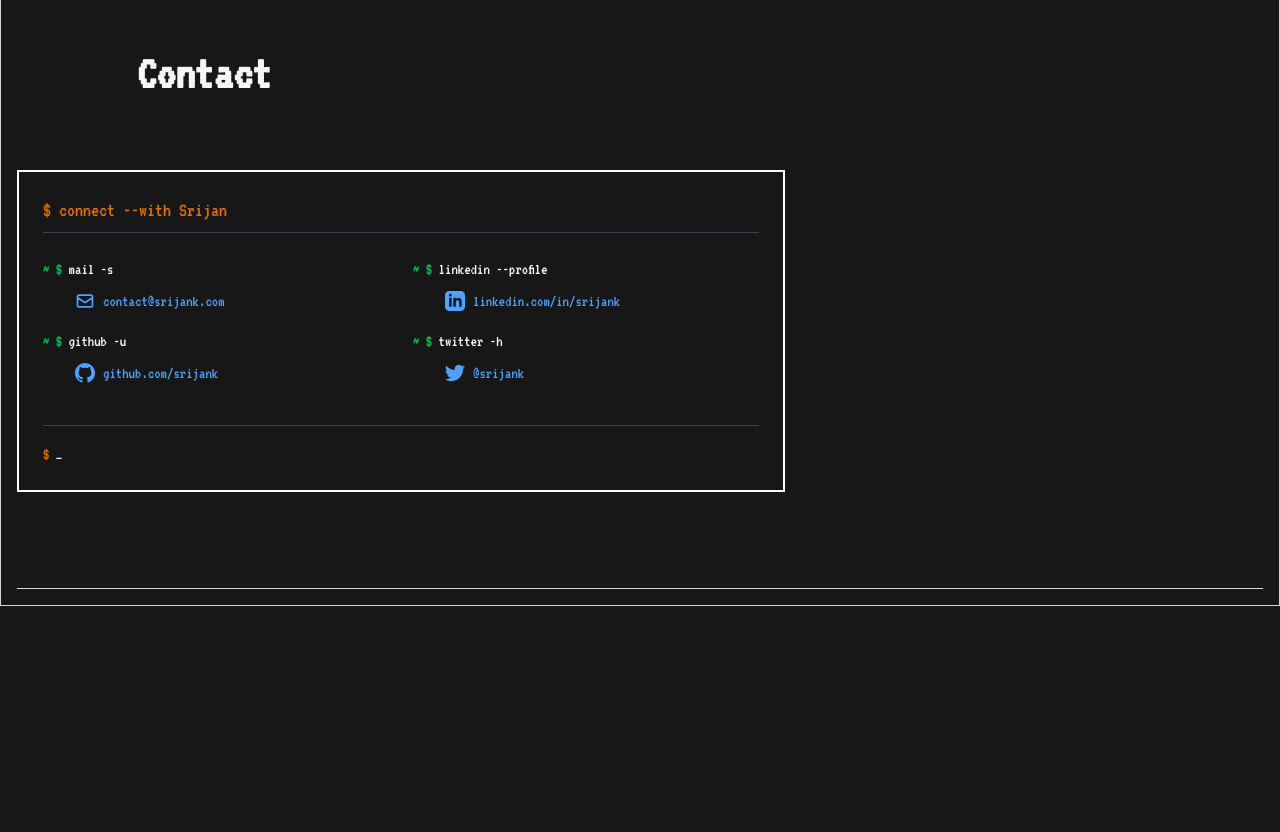
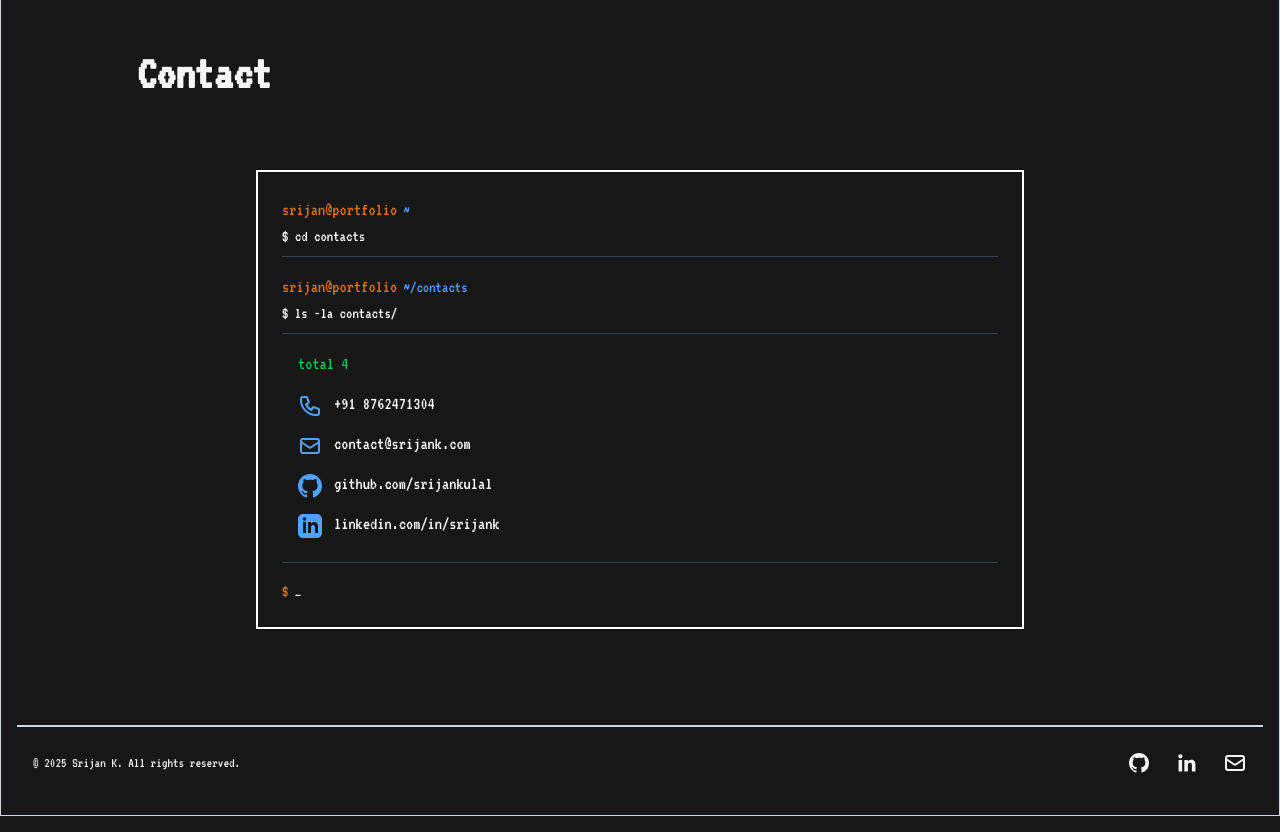
Before and after one commit to srijankulal/srijan-k, a Next.js app: page / in a window 1280 px wide. Shown: the part 2620-3452 px from the top of the page. Before the commit the page ends 3242 px from the top, so only its background shows below. Built offline with nearby package versions, Linux system fonts and the light colour scheme.

Commit message:
mostly done pc side

```diff
--- a/src/app/page.tsx
+++ b/src/app/page.tsx
@@ -1,4 +1,5 @@
 // import Contact from "@/components/contact"
+import Contact from "@/components/contact";
 import Header from "@/components/Header";
 
 import ProjectCard from "@/components/ProjectsCard";
@@ -179,87 +180,11 @@ export default function Home() {
                   </div>
 
                 </div>
+                {/*Contact*/}
+                <Contact />
 
-
-
-                {/*Contact*/}
-
-                <div className="w-full mt-16 mb-8 pt-22">
-                <h2 className="text-5xl font-bold mb-8 text-left lg:pl-30">Contact</h2>
-                <div className="flex flex-col justify-center items-start w-full pt-10">
-                <div className="terminal-style-contact w-full max-w-3xl p-6 border-2 border-white bg-back bg-opacity-80 text-left">
-                  <div className="mb-4 border-b border-gray-700 pb-2">
-                  <span className="text-amber-600 font-mono text-xl">$ connect --with Srijan</span>
-                  </div>
-
-                  <div className="grid grid-cols-1 md:grid-cols-2 gap-6 mt-6">
-                  <div>
-                    <div className="mb-4">
-                    <span className="text-green-500 font-mono">~ $ </span>
-                    <span className="text-white">mail -s</span>
-                    <div className="pl-8 pt-2 flex items-center">
-                      <svg xmlns="http://www.w3.org/2000/svg" className="h-5 w-5 mr-2 text-blue-400" fill="none" viewBox="0 0 24 24" stroke="currentColor">
-                      <path strokeLinecap="round" strokeLinejoin="round" strokeWidth={2} d="M3 8l7.89 5.26a2 2 0 002.22 0L21 8M5 19h14a2 2 0 002-2V7a2 2 0 00-2-2H5a2 2 0 00-2 2v10a2 2 0 002 2z" />
-                      </svg>
-                      <a href="mailto:contact@srijank.com" className="text-blue-400 hover:underline">
-                      contact@srijank.com
-                      </a>
-                    </div>
-                    </div>
-
-                    <div className="mb-4">
-                    <span className="text-green-500 font-mono">~ $ </span>
-                    <span className="text-white">github -u</span>
-                    <div className="pl-8 pt-2 flex items-center">
-                      <svg xmlns="http://www.w3.org/2000/svg" className="h-5 w-5 mr-2 text-blue-400" fill="currentColor" viewBox="0 0 24 24">
-                      <path d="M12 0c-6.626 0-12 5.373-12 12 0 5.302 3.438 9.8 8.207 11.387.599.111.793-.261.793-.577v-2.234c-3.338.726-4.033-1.416-4.033-1.416-.546-1.387-1.333-1.756-1.333-1.756-1.089-.745.083-.729.083-.729 1.205.084 1.839 1.237 1.839 1.237 1.07 1.834 2.807 1.304 3.492.997.107-.775.418-1.305.762-1.604-2.665-.305-5.467-1.334-5.467-5.931 0-1.311.469-2.381 1.236-3.221-.124-.303-.535-1.524.117-3.176 0 0 1.008-.322 3.301 1.23.957-.266 1.983-.399 3.003-.404 1.02.005 2.047.138 3.006.404 2.291-1.552 3.297-1.23 3.297-1.23.653 1.653.242 2.874.118 3.176.77.84 1.235 1.911 1.235 3.221 0 4.609-2.807 5.624-5.479 5.921.43.372.823 1.102.823 2.222v3.293c0 .319.192.694.801.576 4.765-1.589 8.199-6.086 8.199-11.386 0-6.627-5.373-12-12-12z"/>
-                      </svg>
-                      <a href="https://github.com/srijank" className="text-blue-400 hover:underline">
-                      github.com/srijank
-                      </a>
-                    </div>
-                    </div>
-                  </div>
-
-                  <div>
-                    <div className="mb-4">
-                    <span className="text-green-500 font-mono">~ $ </span>
-                    <span className="text-white">linkedin --profile</span>
-                    <div className="pl-8 pt-2 flex items-center">
-                      <svg xmlns="http://www.w3.org/2000/svg" className="h-5 w-5 mr-2 text-blue-400" fill="currentColor" viewBox="0 0 24 24">
-                      <path d="M19 0h-14c-2.761 0-5 2.239-5 5v14c0 2.761 2.239 5 5 5h14c2.762 0 5-2.239 5-5v-14c0-2.761-2.238-5-5-5zm-11 19h-3v-11h3v11zm-1.5-12.268c-.966 0-1.75-.79-1.75-1.764s.784-1.764 1.75-1.764 1.75.79 1.75 1.764-.783 1.764-1.75 1.764zm13.5 12.268h-3v-5.604c0-3.368-4-3.113-4 0v5.604h-3v-11h3v1.765c1.396-2.586 7-2.777 7 2.476v6.759z"/>
-                      </svg>
-                      <a href="https://linkedin.com/in/srijank" className="text-blue-400 hover:underline">
-                      linkedin.com/in/srijank
-                      </a>
-                    </div>
-                    </div>
-
-                    <div className="mb-4">
-                    <span className="text-green-500 font-mono">~ $ </span>
-                    <span className="text-white">twitter -h</span>
-                    <div className="pl-8 pt-2 flex items-center">
-                      <svg xmlns="http://www.w3.org/2000/svg" className="h-5 w-5 mr-2 text-blue-400" fill="currentColor" viewBox="0 0 24 24">
-                      <path d="M23.953 4.57a10 10 0 01-2.825.775 4.958 4.958 0 002.163-2.723 10.059 10.059 0 01-3.127 1.195 4.92 4.92 0 00-8.384 4.482C7.69 8.095 4.067 6.13 1.64 3.162a4.822 4.822 0 00-.666 2.475c0 1.71.87 3.213 2.188 4.096a4.904 4.904 0 01-2.228-.616v.06a4.923 4.923 0 003.946 4.827 4.996 4.996 0 01-2.212.085 4.936 4.936 0 004.604 3.417 9.867 9.867 0 01-6.102 2.105c-.39 0-.779-.023-1.17-.067a13.995 13.995 0 007.557 2.209c9.053 0 13.998-7.496 13.998-13.985 0-.21 0-.42-.015-.63A9.935 9.935 0 0024 4.59z"/>
-                      </svg>
-                      <a href="https://twitter.com/srijank" className="text-blue-400 hover:underline">
-                      @srijank
-                      </a>
-                    </div>
-                    </div>
-                    </div>
-                  </div>
-
-
-                  <div className="mt-6 pt-4 border-t border-gray-700">
-                  <span className="text-amber-600 font-mono">$ </span>
-                  <span className="animate-caret-blink">_</span>
-                  </div>
-                </div>
-                </div>
-                </div>
- </div>
-            </div>
+        </div>
+      </div>
 
 
 
@@ -267,7 +192,36 @@ export default function Home() {
 
 
     </div>
-
+    {/* Footer */}
+    <footer className="border-t border-gray-300 py-6">
+      <div className="container mx-auto px-4">
+        <div className="flex flex-col md:flex-row justify-between items-center">
+          <div className="mb-4 md:mb-0">
+            <p className="text-sm">© {new Date().getFullYear()} Srijan K. All rights reserved.</p>
+          </div>
+          <div className="flex space-x-6">
+            <Link href="https://github.com/srijankulal" className="hover:text-gray-400 transition-colors">
+              <span className="sr-only">GitHub</span>
+              <svg className="h-6 w-6" fill="currentColor" viewBox="0 0 24 24" aria-hidden="true">
+                <path fillRule="evenodd" d="M12 2C6.477 2 2 6.484 2 12.017c0 4.425 2.865 8.18 6.839 9.504.5.092.682-.217.682-.483 0-.237-.008-.868-.013-1.703-2.782.605-3.369-1.343-3.369-1.343-.454-1.158-1.11-1.466-1.11-1.466-.908-.62.069-.608.069-.608 1.003.07 1.531 1.032 1.531 1.032.892 1.53 2.341 1.088 2.91.832.092-.647.35-1.088.636-1.338-2.22-.253-4.555-1.113-4.555-4.951 0-1.093.39-1.988 1.029-2.688-.103-.253-.446-1.272.098-2.65 0 0 .84-.27 2.75 1.026A9.564 9.564 0 0112 6.844c.85.004 1.705.115 2.504.337 1.909-1.296 2.747-1.027 2.747-1.027.546 1.379.202 2.398.1 2.651.64.7 1.028 1.595 1.028 2.688 0 3.848-2.339 4.695-4.566 4.943.359.309.678.92.678 1.855 0 1.338-.012 2.419-.012 2.747 0 .268.18.58.688.482A10.019 10.019 0 0022 12.017C22 6.484 17.522 2 12 2z" clipRule="evenodd" />
+              </svg>
+            </Link>
+            <Link href="https://www.linkedin.com/in/srijan-kulal" className="hover:text-gray-400 transition-colors">
+              <span className="sr-only">LinkedIn</span>
+              <svg className="h-6 w-6" fill="currentColor" viewBox="0 0 24 24" aria-hidden="true">
+                <path d="M20.447 20.452h-3.554v-5.569c0-1.328-.027-3.037-1.852-3.037-1.853 0-2.136 1.445-2.136 2.939v5.667H9.351V9h3.414v1.561h.046c.477-.9 1.637-1.85 3.37-1.85 3.601 0 4.267 2.37 4.267 5.455v6.286zM5.337 7.433c-1.144 0-2.063-.926-2.063-2.065 0-1.138.92-2.063 2.063-2.063 1.14 0 2.064.925 2.064 2.063 0 1.139-.925 2.065-2.064 2.065zm1.782 13.019H3.555V9h3.564v11.452z" />
+              </svg>
+            </Link>
+            <Link href="mailto:srijankulal1010@gmail.com" className="hover:text-gray-400 transition-colors">
+              <span className="sr-only">Email</span>
+              <svg className="h-6 w-6" fill="none" stroke="currentColor" viewBox="0 0 24 24" xmlns="http://www.w3.org/2000/svg">
+                <path strokeLinecap="round" strokeLinejoin="round" strokeWidth={2} d="M3 8l7.89 5.26a2 2 0 002.22 0L21 8M5 19h14a2 2 0 002-2V7a2 2 0 00-2-2H5a2 2 0 00-2 2v10a2 2 0 002 2z" />
+              </svg>
+            </Link>
+          </div>
+        </div>
+      </div>
+    </footer>
 
   </div>
       </>
--- a/src/components/contact.tsx
+++ b/src/components/contact.tsx
@@ -1,12 +1,74 @@
 export default function Contact() {
     return (
-      <section id="contact" className="py-20 bg-gray-100 text-center">
-        <h2 className="text-3xl font-semibold">Contact</h2>
-        <p className="text-gray-600 mt-2">Email: srijan@example.com</p>
-        <div className="mt-4">
-          <a href="https://github.com/srijan" className="text-blue-500">GitHub</a> |
-          <a href="https://linkedin.com/in/srijan" className="text-blue-500 ml-2">LinkedIn</a>
-        </div>
-      </section>
+      <div className="w-full mt-16 mb-8 pt-22">
+                <h2 className="text-5xl font-bold mb-8 text-left lg:pl-30">Contact</h2>
+                <div className="flex flex-col justify-center items-center w-full pt-10">
+                <div className="terminal-style-contact w-full max-w-3xl p-6 border-2 border-white bg-back bg-opacity-80 text-left">
+                      <div className="mb-4 border-b border-gray-700 pb-2">
+                      <span className="text-amber-600 font-mono text-lg">srijan@portfolio</span>
+                      <span className="text-blue-400 font-mono"> ~</span>
+                      <br></br>
+                        <span className="text-white font-mono"> $ cd contacts</span>
+                      </div>
+
+                      <div className="mb-4 border-b border-gray-700 pb-2">
+                      <span className="text-amber-600 font-mono text-lg">srijan@portfolio</span>
+                      <span className="text-blue-400 font-mono"> ~/contacts</span><br></br>
+                        <span className="text-white font-mono">$ ls -la contacts/</span>
+                        </div>
+
+                        <div className="font-mono mt-4 pl-4">
+                          <div className="mb-3 text-green-500 text-lg">total 4</div>
+                          <div className="grid grid-cols-3 gap-3 mb-3">
+                          <div className="col-span-1 text-blue-400">
+                            <svg xmlns="http://www.w3.org/2000/svg" className="h-6 w-6 inline-block mr-3" fill="none" viewBox="0 0 24 24" stroke="currentColor">
+                            <path strokeLinecap="round" strokeLinejoin="round" strokeWidth={2} d="M3 5a2 2 0 012-2h3.28a1 1 0 01.948.684l1.498 4.493a1 1 0 01-.502 1.21l-2.257 1.13a11.042 11.042 0 005.516 5.516l1.13-2.257a1 1 0 011.21-.502l4.493 1.498a1 1 0 01.684.949V19a2 2 0 01-2 2h-1C9.716 21 3 14.284 3 6V5z" />
+                            </svg>
+                            <span className="text-white text-lg">+91 8762471304</span>
+                          </div>
+                          </div>
+                          <div className="grid grid-cols-3 gap-3 mb-3">
+                          <div className="col-span-1 text-blue-400">
+                            <svg xmlns="http://www.w3.org/2000/svg" className="h-6 w-6 inline-block mr-3" fill="none" viewBox="0 0 24 24" stroke="currentColor">
+                            <path strokeLinecap="round" strokeLinejoin="round" strokeWidth={2} d="M3 8l7.89 5.26a2 2 0 002.22 0L21 8M5 19h14a2 2 0 002-2V7a2 2 0 00-2-2H5a2 2 0 00-2 2v10a2 2 0 002 2z" />
+                            </svg>
+                            <a href="mailto:srijankulal1010@gmail.com" className="text-white text-lg hover:underline">
+                            contact@srijank.com
+                            </a>
+                          </div>
+                          </div>
+
+                          <div className="grid grid-cols-3 gap-3 mb-3">
+                          <div className="col-span-1 text-blue-400">
+                            <svg xmlns="http://www.w3.org/2000/svg" className="h-6 w-6 inline-block mr-3" fill="currentColor" viewBox="0 0 24 24">
+                            <path d="M12 0c-6.626 0-12 5.373-12 12 0 5.302 3.438 9.8 8.207 11.387.599.111.793-.261.793-.577v-2.234c-3.338.726-4.033-1.416-4.033-1.416-.546-1.387-1.333-1.756-1.333-1.756-1.089-.745.083-.729.083-.729 1.205.084 1.839 1.237 1.839 1.237 1.07 1.834 2.807 1.304 3.492.997.107-.775.418-1.305.762-1.604-2.665-.305-5.467-1.334-5.467-5.931 0-1.311.469-2.381 1.236-3.221-.124-.303-.535-1.524.117-3.176 0 0 1.008-.322 3.301 1.23.957-.266 1.983-.399 3.003-.404 1.02.005 2.047.138 3.006.404 2.291-1.552 3.297-1.23 3.297-1.23.653 1.653.242 2.874.118 3.176.77.84 1.235 1.911 1.235 3.221 0 4.609-2.807 5.624-5.479 5.921.43.372.823 1.102.823 2.222v3.293c0 .319.192.694.801.576 4.765-1.589 8.199-6.086 8.199-11.386 0-6.627-5.373-12-12-12z"/>
+                            </svg>
+                            <a href="https://github.com/srijankulal" className="text-white text-lg hover:underline">
+                            github.com/srijankulal
+                            </a>
+                          </div>
+                          </div>
+
+                          <div className="grid grid-cols-3 gap-3 mb-3">
+                          <div className="col-span-1 text-blue-400">
+                            <svg xmlns="http://www.w3.org/2000/svg" className="h-6 w-6 inline-block mr-3" fill="currentColor" viewBox="0 0 24 24">
+                            <path d="M19 0h-14c-2.761 0-5 2.239-5 5v14c0 2.761 2.239 5 5 5h14c2.762 0 5-2.239 5-5v-14c0-2.761-2.238-5-5-5zm-11 19h-3v-11h3v11zm-1.5-12.268c-.966 0-1.75-.79-1.75-1.764s.784-1.764 1.75-1.764 1.75.79 1.75 1.764-.783 1.764-1.75 1.764zm13.5 12.268h-3v-5.604c0-3.368-4-3.113-4 0v5.604h-3v-11h3v1.765c1.396-2.586 7-2.777 7 2.476v6.759z"/>
+                            </svg>
+                            <a href="http://www.linkedin.com/in/srijan-kulal" className="text-white text-lg hover:underline">
+                            linkedin.com/in/srijank
+                            </a>
+                          </div>
+                          </div>
+
+                        </div>
+
+
+                  <div className="mt-6 pt-4 border-t border-gray-700">
+                  <span className="text-amber-600 font-mono">$ </span>
+                  <span className="animate-caret-blink">_</span>
+                  </div>
+                </div>
+                </div>
+                </div>
     );
   }
```
